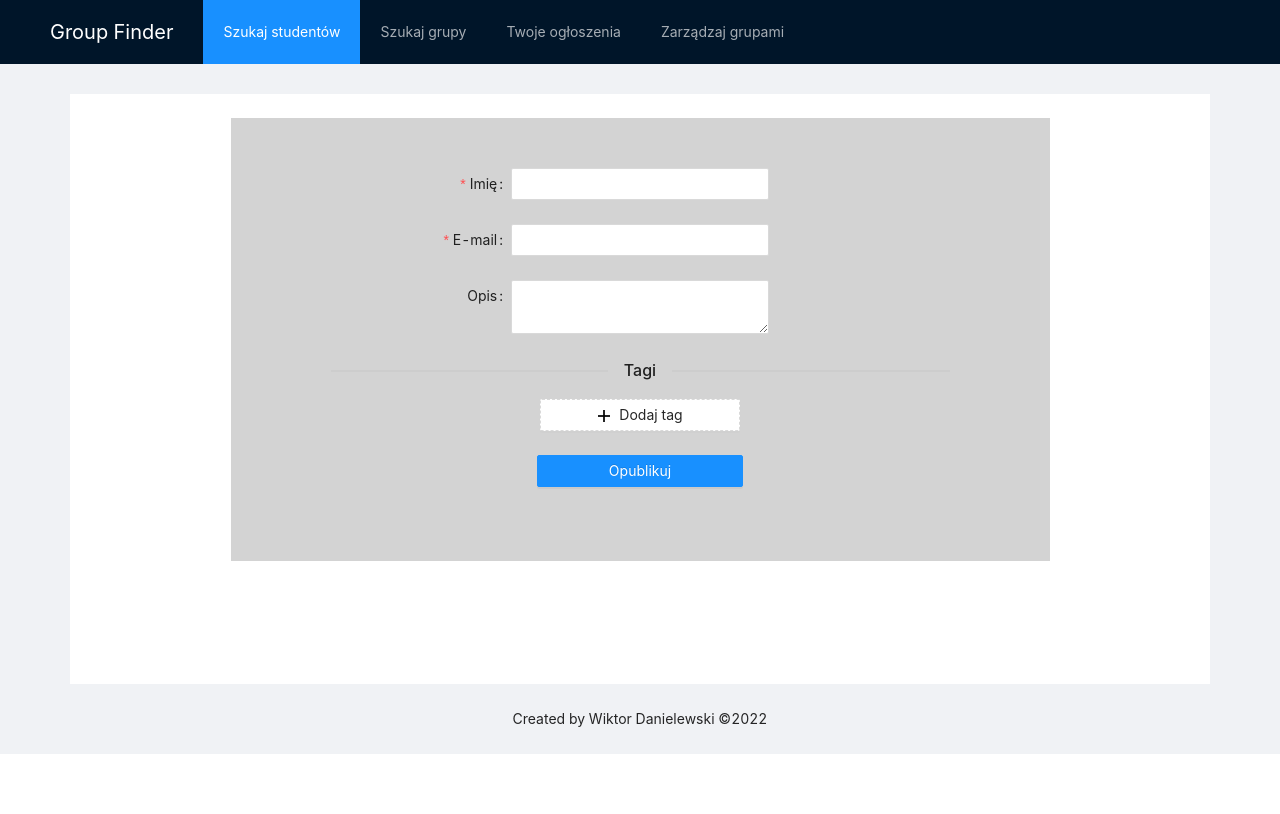
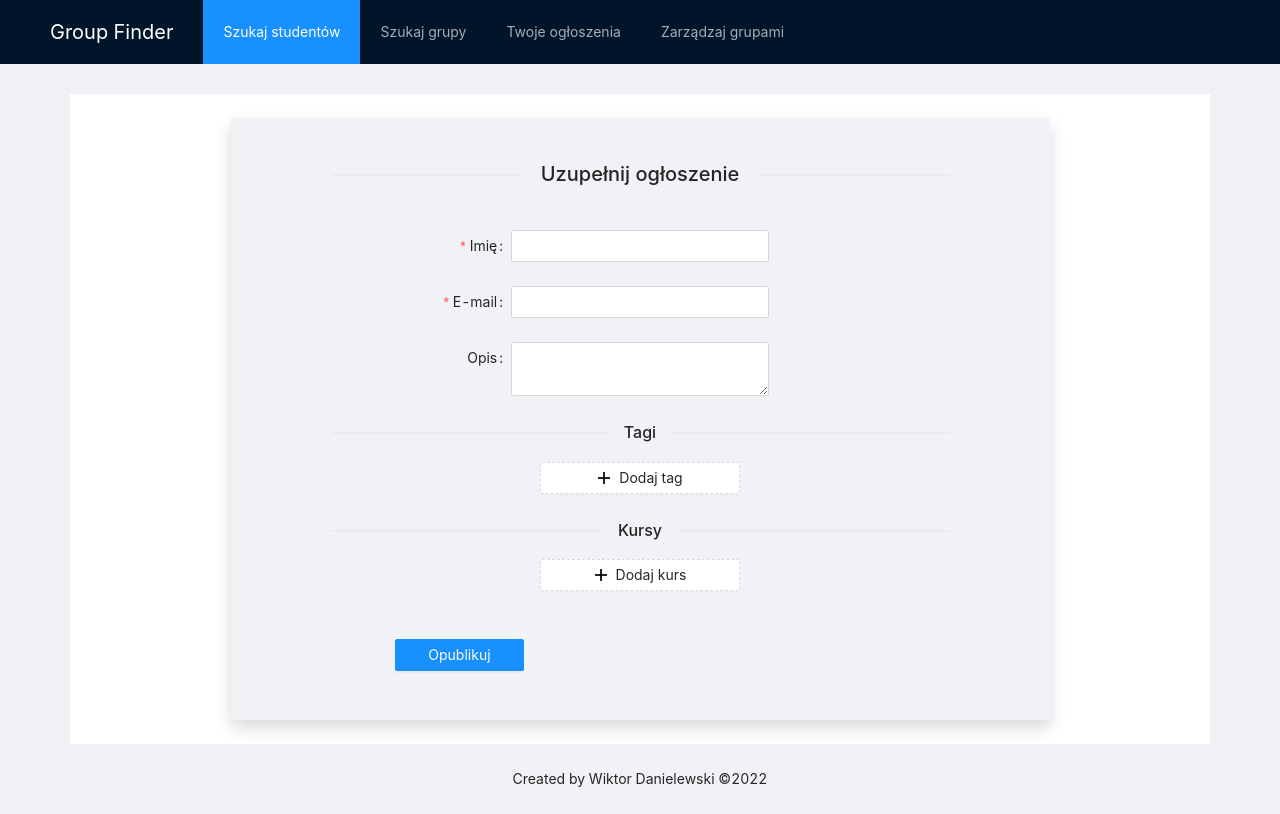
Before and after one commit to wiktord2000/Group-Finder, a React (Create React App) app in the folder Lab3/group_finder/: page /addSingleAd in a window 1280 px wide. Built offline with nearby package versions, Linux system fonts and the light colour scheme.

Commit message:
Finish design of AddSingleAd Component

```diff
--- a/Lab3/group_finder/src/Pages/AddSingleAd/AddSingleAd.css
+++ b/Lab3/group_finder/src/Pages/AddSingleAd/AddSingleAd.css
@@ -2,9 +2,9 @@
 
     width: 75%;
     margin: auto;
-    padding: 50px 100px;
+    padding: 25px 100px;
     height: auto;
-    background-color: lightgray;
+    background-color: #f0f2f5;
 }
 
 .ant-form-horizontal .ant-form-item-control{
@@ -14,3 +14,9 @@
 .delete-icon{
     margin-top: 10px;
 }
+
+.ant-form-item-control-input-content{
+    display: flex;
+    align-items: center;
+    justify-content: center;
+}
--- a/Lab3/group_finder/src/Pages/AddSingleAd/AddSingleAd.js
+++ b/Lab3/group_finder/src/Pages/AddSingleAd/AddSingleAd.js
@@ -30,15 +30,22 @@ function AddAd(){
     const tagRules = [
         {
             required: true,
-            message: 'Nie uzupełniono tagu'
+            message: 'Nie podano nazwy tagu'
+        }
+    ];
+
+    const courseRules = [
+        {
+            required: true,
+            message: 'Nie podano nazwy kursu'
         }
     ];
 
 
     return(
         <>
-            <div className='form-container'>
-
+            <div className='form-container shadow'>
+                <Divider  style={{fontSize: '20px', marginBottom: 40}}>Uzupełnij ogłoszenie</Divider>
                 <Form name="single-ad" labelCol={{span: 7}} wrapperCol={{span: 10}} autoComplete='off' initialValues={{remember: true}}>
 
                     {/* Name  field*/}
@@ -56,6 +63,7 @@ function AddAd(){
                         <Input.TextArea  maxLength={200}/>
                     </Form.Item>
 
+                    {/* Adding tags section */}
                     <Divider>Tagi</Divider>
 
                     <Form.List name="tags">
@@ -70,7 +78,7 @@ function AddAd(){
 
                                                         {/* Tag input */}
                                                         <Form.Item style={{marginRight: 5}} className='mb-0' {...restField} name={[name, 'tag']} rules={tagRules}>
-                                                            <Input placeholder='Wprowadź tag' maxLength={20}/>
+                                                            <Input placeholder='Wprowadź nazwę tagu' maxLength={20}/>
                                                         </Form.Item>
 
                                                         {/* Button to delete tag */}
@@ -80,10 +88,13 @@ function AddAd(){
                                             }
                                         )
                                         }
-
                                         {/* Add tag button */}
                                         <Form.Item className='d-flex justify-content-center'>
-                                            <Button className='d-flex align-items-center justify-content-center' type="dashed" onClick={() => add()} block icon={<PlusOutlined />}>
+                                            <Button block
+                                                    className='d-flex align-items-center justify-content-center'
+                                                    type="dashed"
+                                                    onClick={() => add()}
+                                                    icon={<PlusOutlined />}>
                                                 Dodaj tag
                                             </Button>
                                         </Form.Item>
@@ -92,9 +103,49 @@ function AddAd(){
                             }
                     </Form.List>
 
+                    {/* Adding courses section */}
+                    <Divider>Kursy</Divider>
+
+                    <Form.List name="courses">
+                            {
+                                (fields, {add, remove}) => (
+                                    <>
+                                        {/* Generate added inputs */}
+                                        {fields.map(
+                                            ({key, name, ...restField}) => {
+                                                return (
+                                                    <div key={key} className='d-flex justify-content-center mb-2' >
+
+                                                        {/* Tag input */}
+                                                        <Form.Item style={{marginRight: 5}} className='mb-0' {...restField} name={[name, 'course']} rules={courseRules}>
+                                                            <Input placeholder='Wprowadź nazwę kursu' maxLength={50}/>
+                                                        </Form.Item>
+
+                                                        {/* Button to delete tag */}
+                                                        <MinusCircleOutlined  className='delete-icon' onClick={() => remove(name)} />
+                                                    </div>
+                                                );
+                                            }
+                                        )
+                                        }
+                                        {/* Add tag button */}
+                                        <Form.Item className='d-flex justify-content-center'>
+                                            <Button block
+                                                    className='d-flex align-items-center justify-content-center'
+                                                    type="dashed"
+                                                    onClick={() => add()}
+                                                    icon={<PlusOutlined />}>
+                                                Dodaj kurs
+                                            </Button>
+                                        </Form.Item>
+                                    </>
+                                )
+                            }
+                    </Form.List>
+
                     {/* Submit button */}
-                    <Form.Item wrapperCol={{offset: 8}}>
-                        <Button className='w-50' type="primary" htmlType="submit">Opublikuj</Button>
+                    <Form.Item className='justify-content-center mt-5'>
+                        <Button className='w-50'  type="primary" htmlType="submit">Opublikuj</Button>
                     </Form.Item>
                 </Form>
 
```
